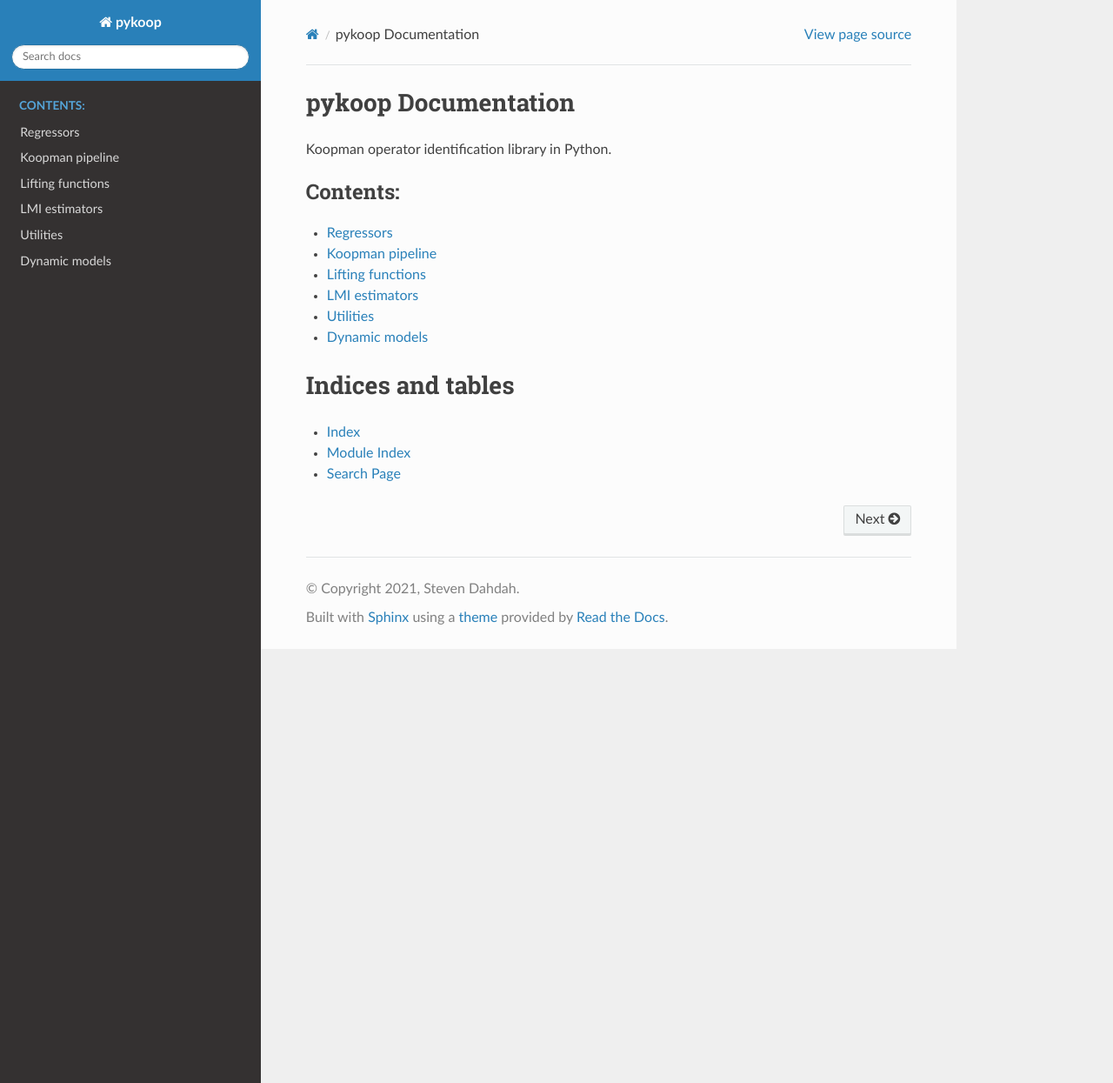
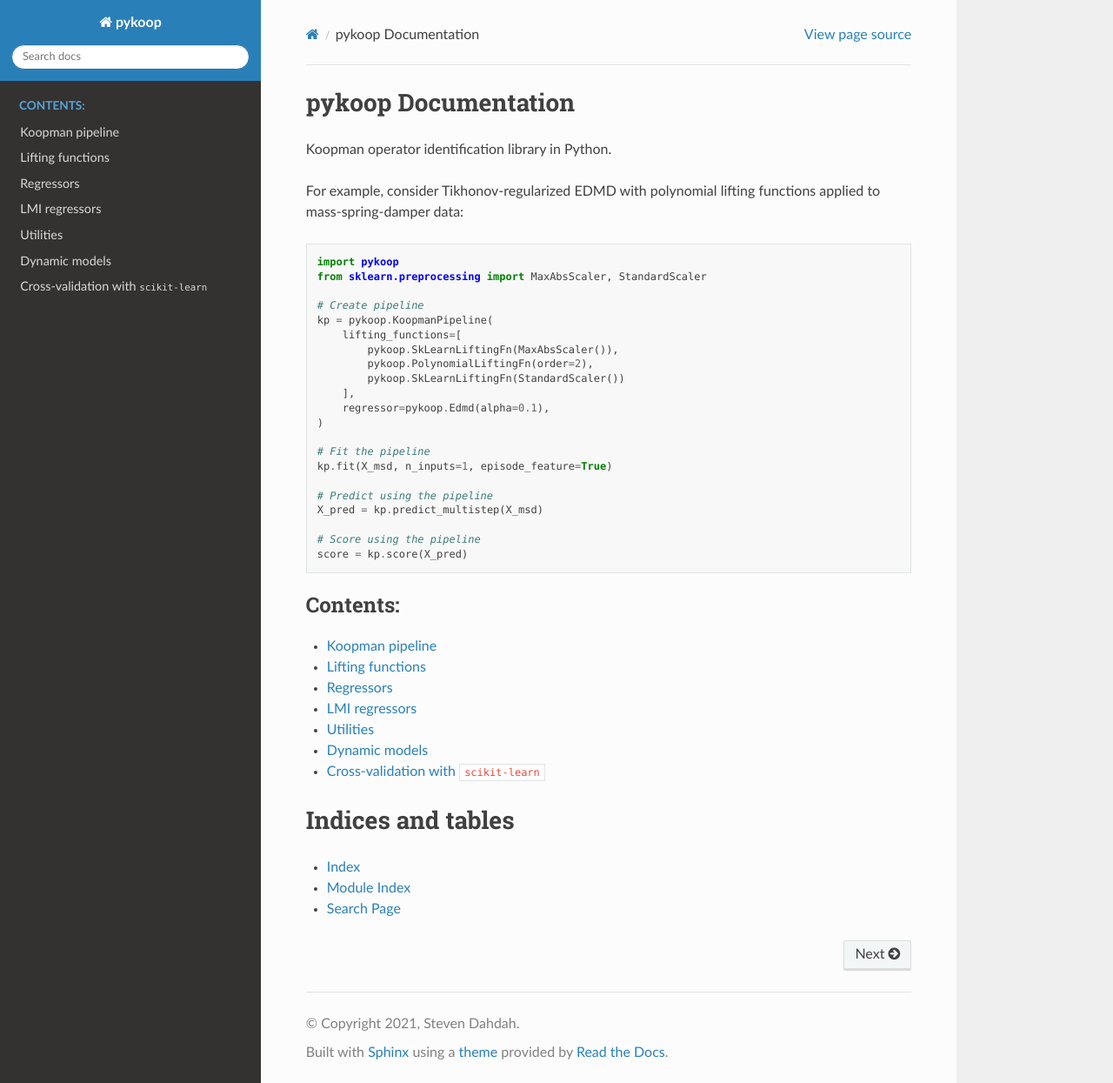
Before and after one commit to decargroup/pykoop, a Sphinx documentation site: the page built from doc/index.rst, in a window 1280 px wide and 1245 px high. Shown: the whole window at 87% size. Built offline with Sphinx 7.4.7 and the Read the Docs theme 2.0.0, drawn with Linux system fonts in a browser that asks for light colours.

Commit message:
Start adding examples to doc

```diff
--- a/doc/index.rst
+++ b/doc/index.rst
@@ -7,6 +7,33 @@
 ====================
 
 Koopman operator identification library in Python.
+
+For example, consider Tikhonov-regularized EDMD with polynomial lifting
+functions applied to mass-spring-damper data:
+
+.. code-block:: python
+
+    import pykoop
+    from sklearn.preprocessing import MaxAbsScaler, StandardScaler
+
+    # Create pipeline
+    kp = pykoop.KoopmanPipeline(
+        lifting_functions=[
+            pykoop.SkLearnLiftingFn(MaxAbsScaler()),
+            pykoop.PolynomialLiftingFn(order=2),
+            pykoop.SkLearnLiftingFn(StandardScaler())
+        ],
+        regressor=pykoop.Edmd(alpha=0.1),
+    )
+
+    # Fit the pipeline
+    kp.fit(X_msd, n_inputs=1, episode_feature=True)
+
+    # Predict using the pipeline
+    X_pred = kp.predict_multistep(X_msd)
+
+    # Score using the pipeline
+    score = kp.score(X_pred)
 
 .. toctree::
    :maxdepth: 2
--- a/doc/pykoop.rst
+++ b/doc/pykoop.rst
@@ -17,7 +11,13 @@
    :members:
    :inherited-members:
 
-LMI estimators
+Regressors
+----------
+
+.. automodule:: pykoop.regressors
+   :members:
+
+LMI regressors
 --------------
 
 .. automodule:: pykoop.lmi_regressors
@@ -30,7 +30,30 @@
    :members:
 
 Dynamic models
----------
+--------------
 
 .. automodule:: pykoop.dynamic_models
    :members:
+
+Cross-validation with ``scikit-learn``
+--------------------------------------
+
+Regressor parameters can easily be cross-validated using ``scikit-learn``:
+
+.. code-block:: python
+
+    import pykoop
+    from sklearn.preprocessing import MaxAbsScaler, StandardScaler
+
+    # Create pipeline
+    kp = pykoop.KoopmanPipeline(
+        lifting_functions=[
+            pykoop.SkLearnLiftingFn(MaxAbsScaler()),
+            pykoop.PolynomialLiftingFn(order=2),
+            pykoop.SkLearnLiftingFn(StandardScaler())
+        ],
+        regressor=pykoop.Edmd(alpha=0.1),
+    )
+
+    # Fit the pipeline
+    kp.fit(X_msd, n_inputs=1, episode_feature=True)
```
Also changed, not shown: other parts of doc/pykoop.rst (+0 -6 lines).
